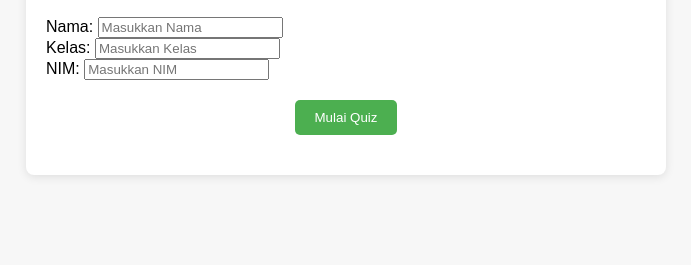
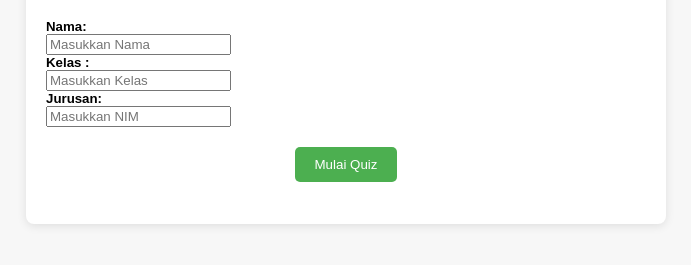
Before and after one commit to hasby1105/soal_pilihan_berganda, a plain HTML site: page index.html in a window 1280 px wide. Shown: the part 121-386 px from the top of the page, without its empty margins (294-985 px from the left). Drawn offline with Linux system fonts and the light colour scheme.

Commit message:
perbarui

```diff
--- a/index.html
+++ b/index.html
@@ -11,11 +11,11 @@
     <h2>Quiz Pilihan Ganda</h2>
 
     <div id="userInputForm">
-      <label for="name">Nama:</label>
+      <h5><label for="name">Nama:<h/5></h></label><br>
       <input type="text" id="name" placeholder="Masukkan Nama" required><br>
-      <label for="kelas">Kelas:</label>
+      <label for="kelas">Kelas :</label><br>
       <input type="text" id="kelas" placeholder="Masukkan Kelas" required><br>
-      <label for="nim">NIM:</label>
+      <label for="nim">Jurusan:</label><br>
       <input type="text" id="nim" placeholder="Masukkan NIM" required><br>
       <button type="button" onclick="startQuiz()">Mulai Quiz</button>
     </div>
```
